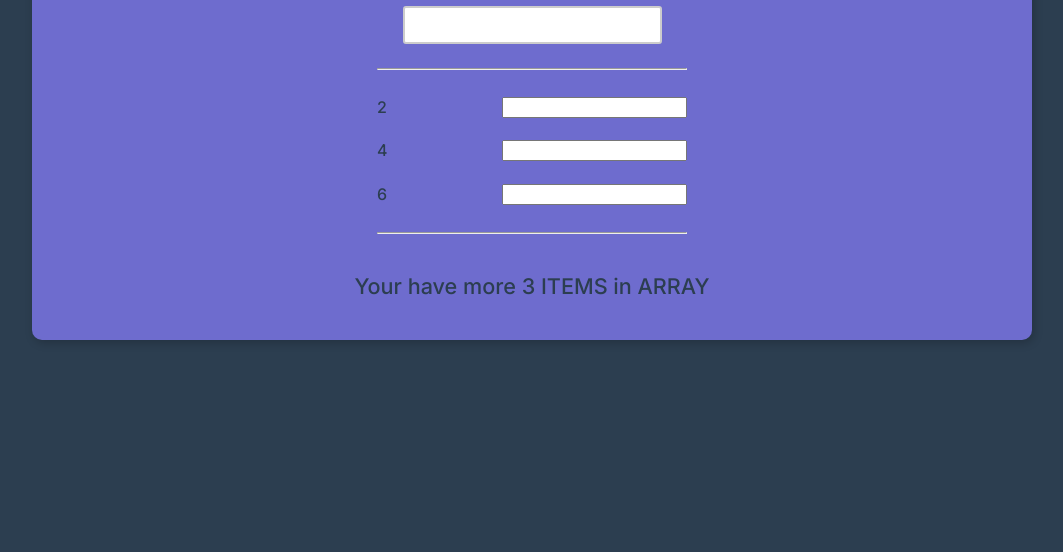
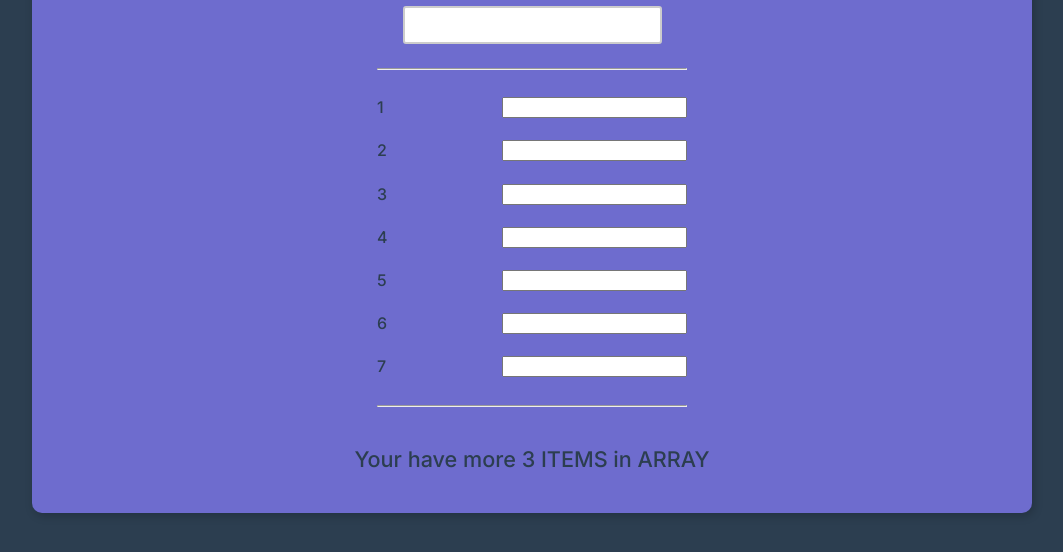
Before and after one commit to YakovlevDS/vue_task_5_stop_pvevent_key_multimethods, a plain HTML site: page index.html in a window 1280 px wide. Shown: the part 196-748 px from the top of the page, without its empty margins (108-1171 px from the left). Drawn offline with nearby package versions, Linux system fonts and the light colour scheme.

Commit message:
added keyup shift enter exact click.right.prevent some methods by 1 event

```diff
--- a/app.js
+++ b/app.js
@@ -1,20 +1,33 @@
 const App = {
   data: () => ({
-        myHtml:'<h1>Vue3</h1>',
+    myHtml: "<h1>Vue3</h1>",
     title: "VUE_3",
     arr: ["Hi", "Hello", "Good_Day", "Good_Everning"],
     obj: {
       age: 34,
       weight: 60,
-            mass:80
+      mass: 80,
     },
-        items:[1,2,3,4,5,6,7],
+    items: [1, 2, 3, 4, 5, 6, 7],
   }),
+  methods: {
+    addItem(e) {
+      this.items.unshift(this.$refs.myInput.value);
+      this.$refs.myInput.value = "";
+
+    },
+    remove(i) {
+      this.items.splice(i, 1);
+    },
+    log(item) {
+      console.log(item);
+    },
+  },
+
   computed: {
     evenItems() {
-            return this.items.filter(i=>i % 2===0)
-       }
+      return this.items.filter((i) => i % 2 === 0);
     },
-
-}
+  },
+};
 Vue.createApp(App).mount(`#app`)
--- a/index.html
+++ b/index.html
@@ -19,14 +19,14 @@
             <h1 v-text="title"></h1>
 
             <div class="form-control">
-                <input type="text">
+                <input type="text" @keyup.shift.enter.exact="addItem($event)" ref="myInput">
             </div>
             <ul class="list" v-if="items.length" >
 
                 <hr>
                 <li class="list-item"
-                v-for="(item,i) in evenItems"
-                @click="items.splice(i,1)"
+                v-for="(item,i) in items"
+                @click.right.prevent="remove(i), log(item)"
                 :key="item"
                 >
                    <strong>{{item}}</strong>&nbsp;
```
Lines whose indentation alone changed are shown as unchanged.
